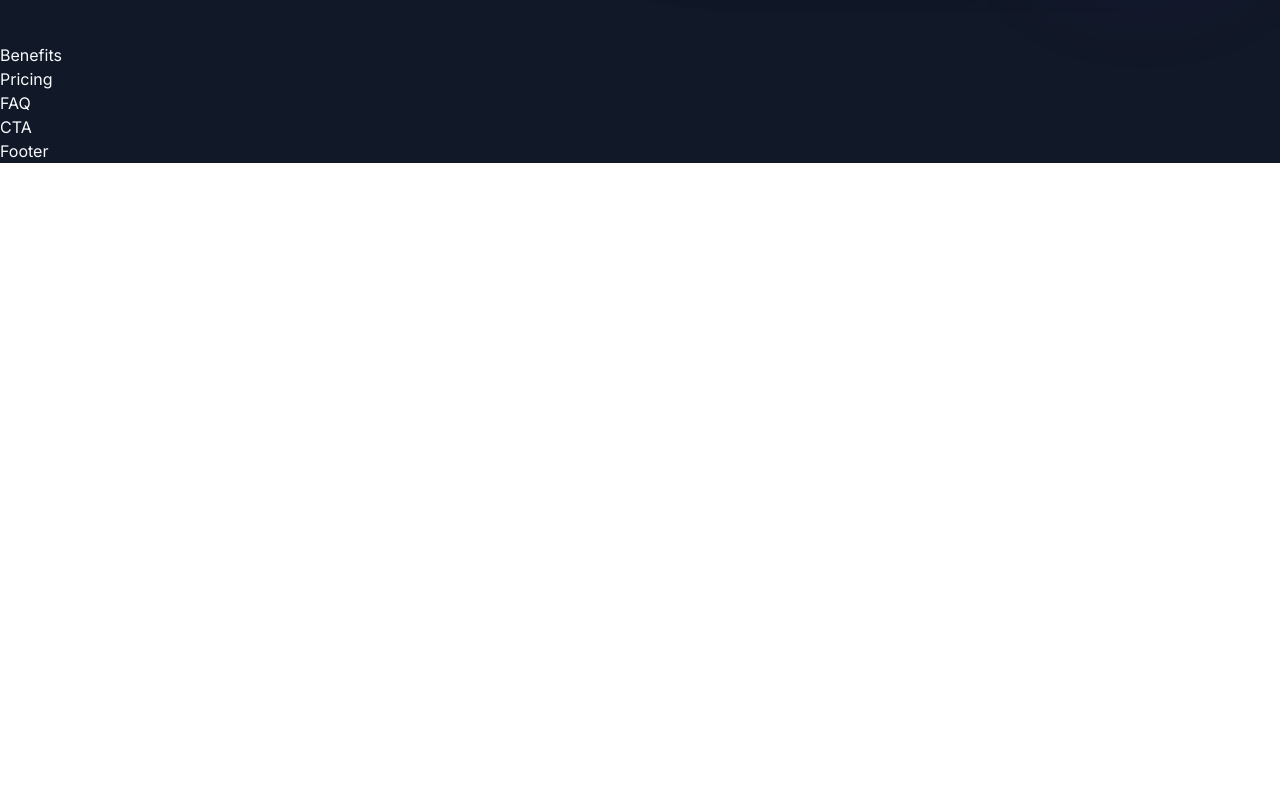
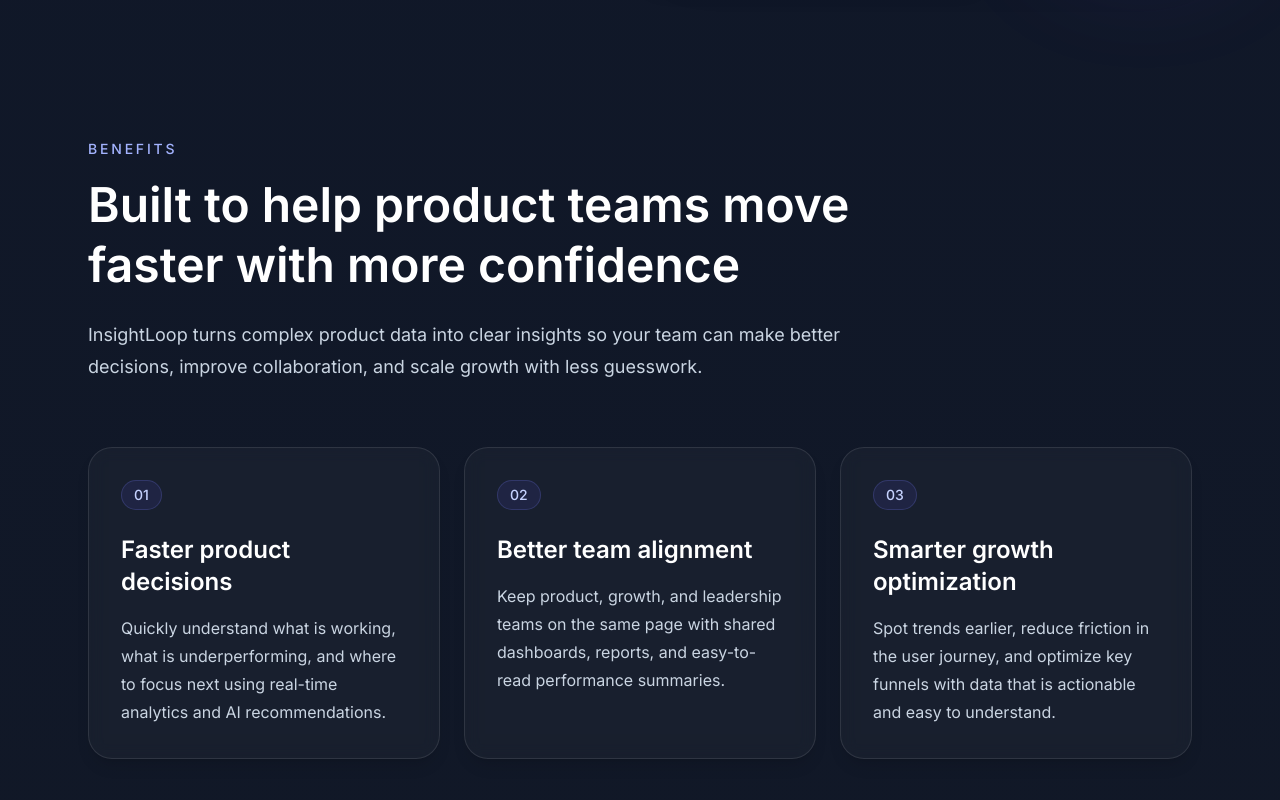
Before and after one commit to szymonbasiul/insightloop-saas-landing, a Next.js app: page / in a window 1280 px wide. Shown: the part 3120-3920 px from the top of the page. Before the commit the page ends 3283 px from the top, so only its background shows below. Built offline with nearby package versions, Linux system fonts and the light colour scheme.

Commit message:
add benefits sections with business outcomes

```diff
--- a/src/components/Benefits.tsx
+++ b/src/components/Benefits.tsx
@@ -1,3 +1,65 @@
+const benefits = [
+  {
+    number: "01",
+    title: "Faster product decisions",
+    description:
+      "Quickly understand what is working, what is underperforming, and where to focus next using real-time analytics and AI recommendations.",
+  },
+  {
+    number: "02",
+    title: "Better team alignment",
+    description:
+      "Keep product, growth, and leadership teams on the same page with shared dashboards, reports, and easy-to-read performance summaries.",
+  },
+  {
+    number: "03",
+    title: "Smarter growth optimization",
+    description:
+      "Spot trends earlier, reduce friction in the user journey, and optimize key funnels with data that is actionable and easy to understand.",
+  },
+];
+
 export default function Benefits() {
-  return <div>Benefits</div>;
+  return (
+    <section className="py-24">
+      <div className="mx-auto max-w-6xl px-6">
+        <div className="max-w-3xl">
+          <p className="text-sm font-medium uppercase tracking-[0.2em] text-indigo-300">
+            Benefits
+          </p>
+
+          <h2 className="mt-4 text-3xl font-semibold leading-tight text-white md:text-5xl">
+            Built to help product teams move faster with more confidence
+          </h2>
+
+          <p className="mt-6 text-lg leading-8 text-slate-300">
+            InsightLoop turns complex product data into clear insights so your
+            team can make better decisions, improve collaboration, and scale
+            growth with less guesswork.
+          </p>
+        </div>
+
+        <div className="mt-16 grid gap-6 lg:grid-cols-3">
+          {benefits.map((benefit) => (
+            <div
+              key={benefit.title}
+              className="rounded-3xl border border-white/10 bg-white/[0.03] p-8 shadow-lg backdrop-blur transition hover:-translate-y-1 hover:border-indigo-400/30 hover:bg-white/[0.05]"
+            >
+              <div className="inline-flex rounded-full border border-indigo-400/20 bg-indigo-500/10 px-3 py-1 text-sm font-medium text-indigo-200">
+                {benefit.number}
+              </div>
+
+              <h3 className="mt-6 text-2xl font-semibold text-white">
+                {benefit.title}
+              </h3>
+
+              <p className="mt-4 text-base leading-7 text-slate-300">
+                {benefit.description}
+              </p>
+            </div>
+          ))}
+        </div>
+      </div>
+    </section>
+  );
 }
```
